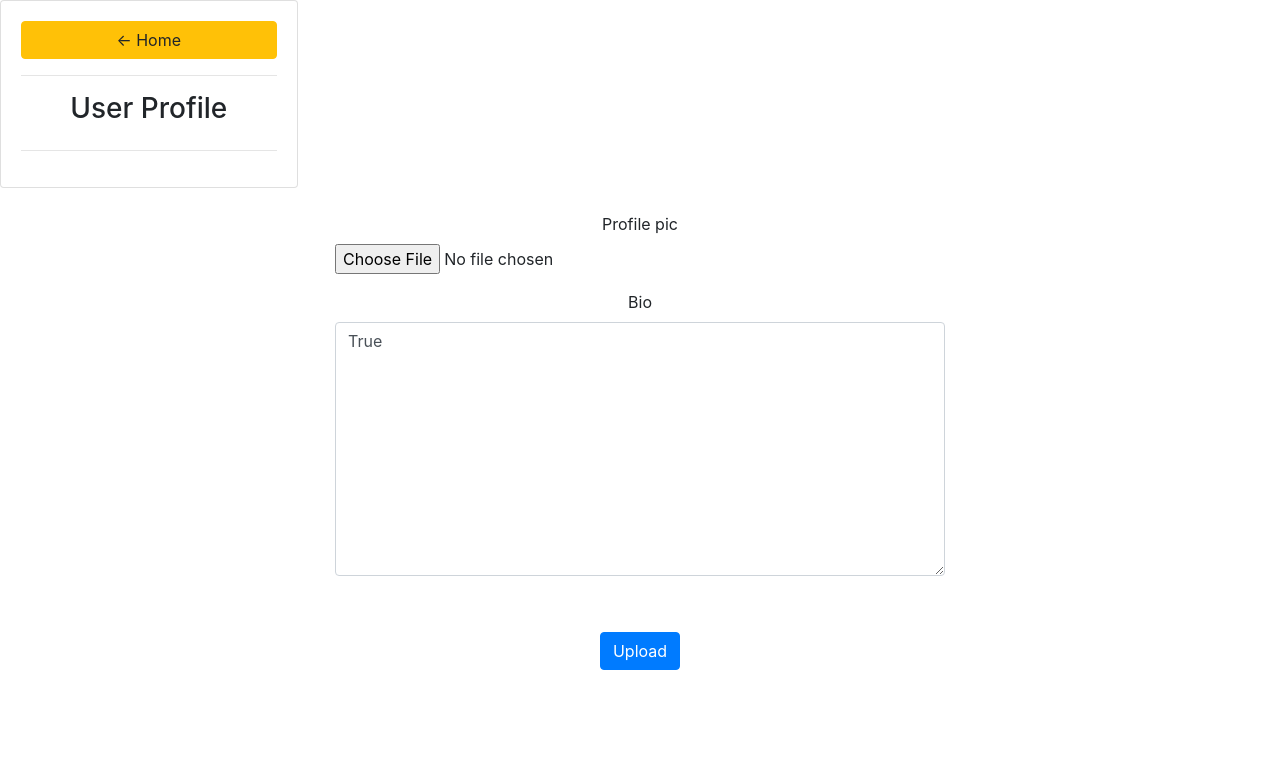
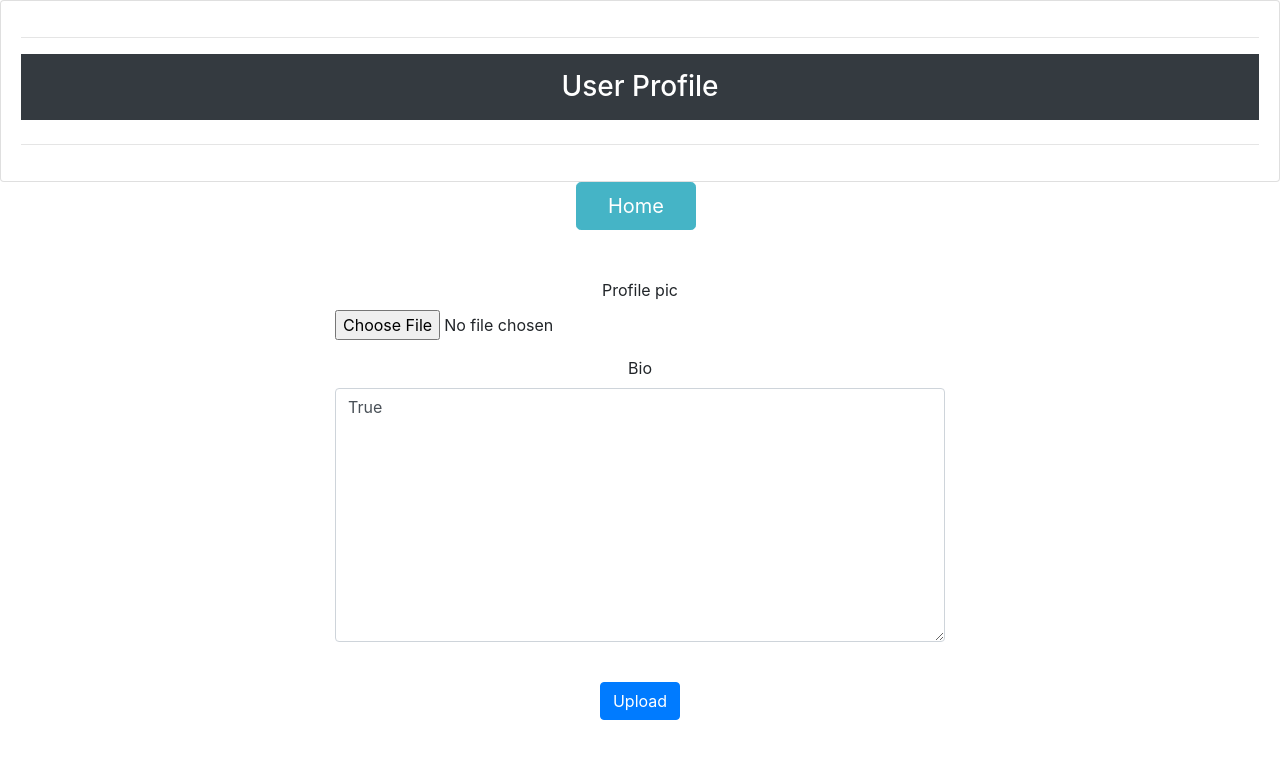
Before and after one commit to obaid147/livequiz, a Django app: page /profile in a window 1280 px wide. Shown: the top 759 px of the page. Run offline with Django 3.2, Linux system fonts and the light colour scheme; a user stored in the database is signed in; some libraries are stand-ins or nearby versions.

Commit message:
removed unnecessary except blocks and enhanced home button in profile page

```diff
--- a/profileapp/templates/profile.html
+++ b/profileapp/templates/profile.html
@@ -12,11 +12,10 @@
 </head>
 <body>
 <div class="row">
-	<div class="col-md-3">
+	<div class="col">
 		<div class="card card-body">
-			<a class="btn btn-warning" href="{% url 'index' %}"> &#8592; Home</a>
 			<hr>
-			<h3 style="text-align: center">
+			<h3 style="text-align: center" class=".container p-3 bg-dark text-white">
 				{% if heading %}
 					{{ heading }}
 				{% else %}
@@ -25,8 +24,10 @@
 			</h3>
 			<hr>
 		</div>
+		<a class="btn btn-info btn-lg" style="margin-left:45%; opacity: 80%; width:120px;"
+		   href="{% url 'index' %}"> Home</a>
 	</div>
-</div>
+</div><br>
 <center>
 <form method="post" enctype="multipart/form-data">
     {% csrf_token %}
@@ -34,11 +35,7 @@
       <div class="form-group col-md-6 mb-0">
         <br>{{ form|crispy }}<br>
       </div>
-
     </div>
-
-       <p style="color: blue;">{{ form.non_field_errors }}</p>
-
     <button type="submit" class="btn btn-primary">Upload</button>
 </form>
 </center>
```
Also changed, not shown: db.sqlite3.
